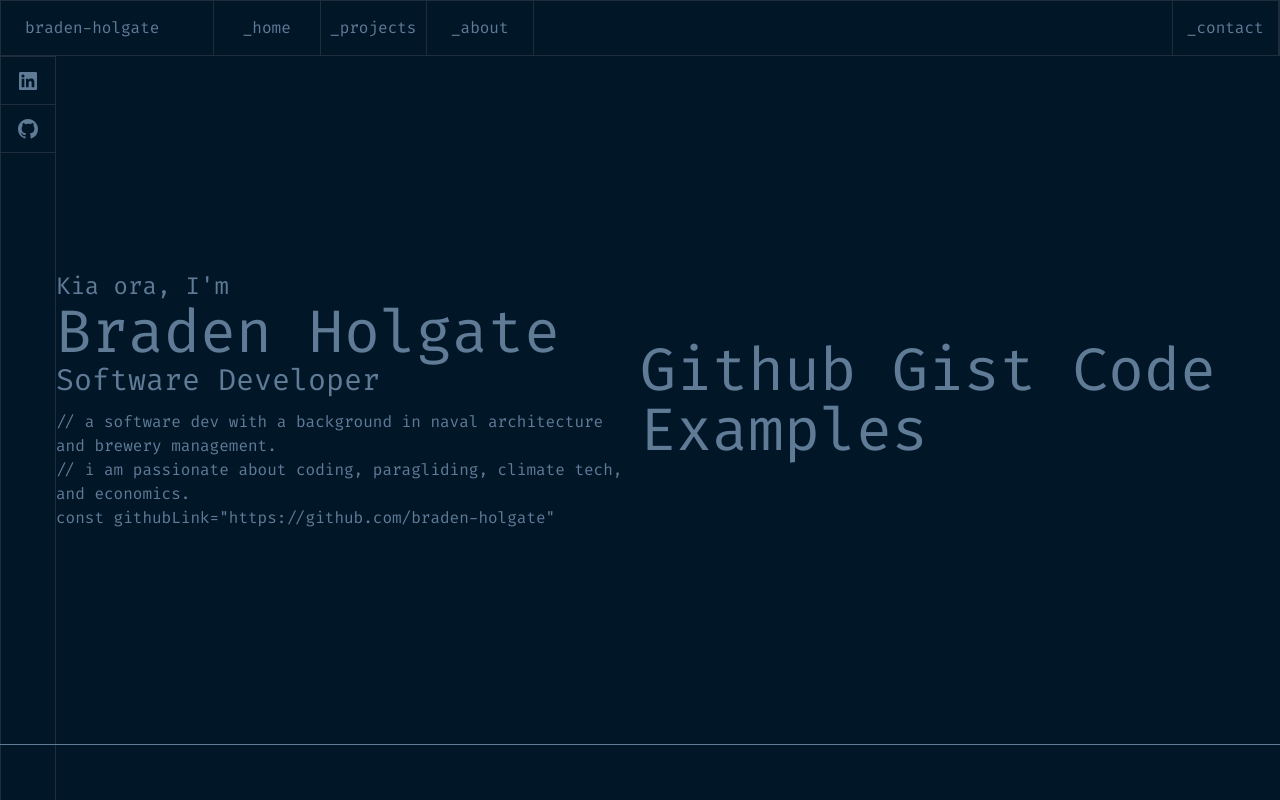
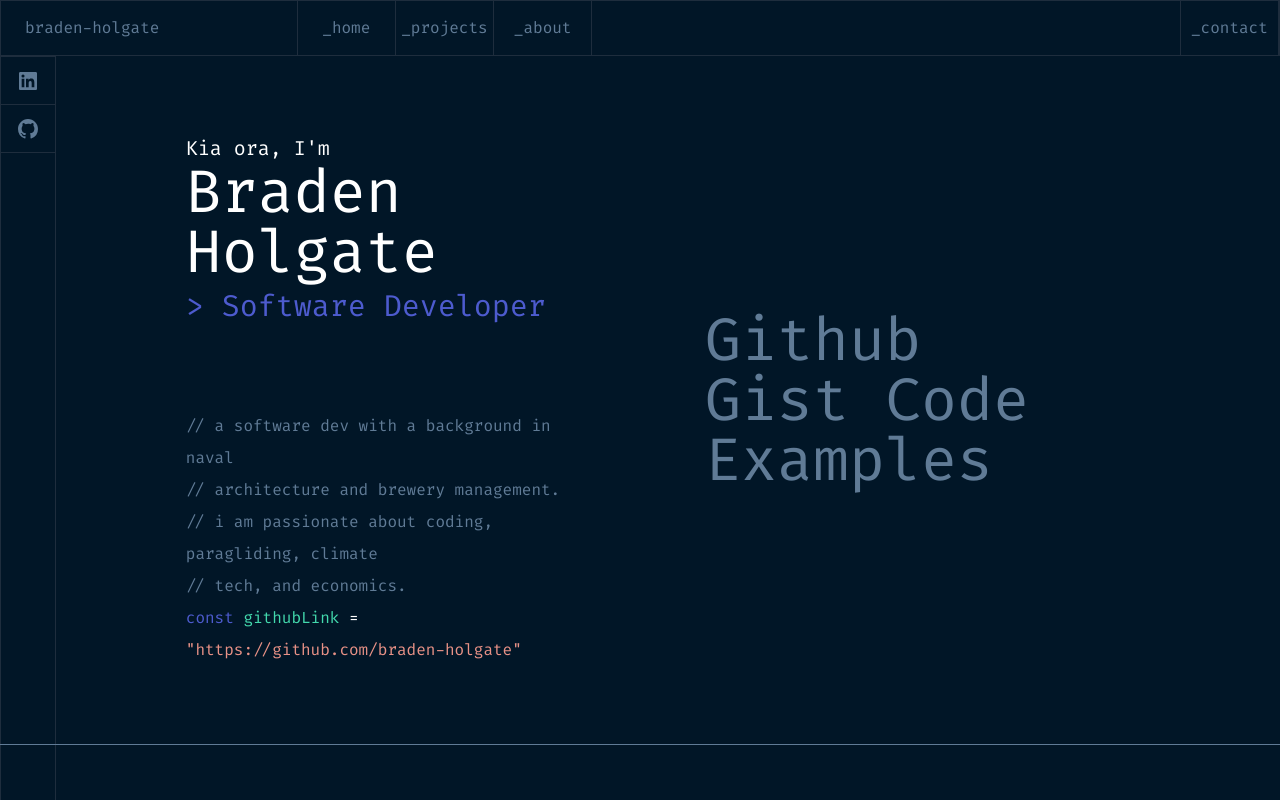
Before and after one commit to braden-holgate/jamstack-portfolio, a Next.js app: page / in a window 1280 px wide. Built offline with nearby package versions, Linux system fonts and the light colour scheme.

Commit message:
styled index page with colours and correct size and spacing of content blocks

```diff
--- a/components/ContactSideBar.tsx
+++ b/components/ContactSideBar.tsx
@@ -7,9 +7,9 @@ type Props = {}
 function ContactSideBar ({}: Props) {
   return (
     <div className='fixed top-14 left-0 w-14 h-full border border-solid border-lines flex flex-col items-center'>
-      <a href='https://www.linkedin.com/in/braden-holgate-59a2068a/' className= 'w-14 h-12 flex flex-col items-center justify-center border-b border-lines'>
+      <a href='https://www.linkedin.com/in/braden-holgate-59a2068a/' target='_blank' className= 'w-14 h-12 flex flex-col items-center justify-center border-b border-lines'>
         <Image src='/linkedin-box-fill.svg' height={24} width={24} /></a>
-      <a href='https://github.com/braden-holgate' className= 'w-14 h-12 flex flex-col items-center justify-center border-b border-lines'>
+      <a href='https://github.com/braden-holgate' target='_blank' className= 'w-14 h-12 flex flex-col items-center justify-center border-b border-lines'>
         <Image src='/github-fill.svg' height={24} width={24} /></a>
     </div>
   )
--- a/components/NavBar.tsx
+++ b/components/NavBar.tsx
@@ -5,7 +5,7 @@ export default function NavBar() {
   return (
     <nav className='sticky top-0 h-14 flex w-full border border-solid border-lines text-center items-center' >
       <Link href=''>
-        <a className= 'basis-2/12 py-4 pl-6 border-r border-lines text-left'>braden-holgate</a>
+        <a className= 'w-80 py-4 pl-6 border-r border-lines text-left'>braden-holgate</a>
       </Link>
       <Link href=''>
         <a className='basis-1/12 py-4 border-r border-lines'>_home</a>
--- a/pages/index.tsx
+++ b/pages/index.tsx
@@ -7,25 +7,27 @@ import Link from 'next/link'
 const Home: NextPage = () => {
   return (
     <Layout home>
-      <main className='flex flex-1 flex-row w-full basis-full items-center justify-end px-14'>
-        <section className='flex flex-col text-left w-1/2'>
-          <p className='text-2xl' >Kia ora, I'm</p>
-          <p className="text-6xl">Braden Holgate</p>
-          <p className='text-3xl'>Software Developer</p>
-          <p className="mt-3">
-            // a software dev with a background in naval architecture and brewery management.
+      <main className='flex flex-1 flex-row w-full basis-full items-center justify-evenly px-14'>
+        <section className='flex flex-col text-left w-4/12'>
+          <p className='text-xl text-secondary-white' >Kia ora, I'm</p>
+          <p className="text-6xl text-secondary-white">Braden Holgate</p>
+          <p className='text-3xl text-secondary-purple leading-relaxed'>{'>'} Software Developer</p>
+          <p className="mt-20 leading-loose">
+            // a software dev with a background in naval <br></br>// architecture and brewery management.
           </p>
-          <p>
-            // i am passionate about coding, paragliding, climate tech, and economics.
+          <p className='leading-loose'>
+            // i am passionate about coding, paragliding, climate <br></br>// tech, and economics.
           </p>
-          <p className=''>const githubLink="https://github.com/braden-holgate"</p>
+          <p className='leading-loose'><span className='text-secondary-purple'>const</span> <span className='text-accent-green'>githubLink </span>
+          <span className='text-secondary-white'>=</span> <span className='text-accent-rust'>"https://github.com/braden-holgate"</span></p>
         </section>
-        <section className='flex flex-col justify-start text-left w-1/2'>
+        <section className='flex flex-col justify-start text-left w-1/3'>
           <p className="text-6xl">Github Gist Code Examples</p>
         </section>
       </main>
     </Layout>
   )
+
 }
 
 export default Home
--- a/tailwind.config.js
+++ b/tailwind.config.js
@@ -14,12 +14,12 @@ module.exports = {
       secondary: {
         grey: '#607B96',
         green: '#3C9D93',
-        purple: '4D5BCE',
+        purple: '#4D5BCE',
         white: '#FFFFFF',
       },
       accent: {
         orange: '#FEA55F',
-        green: '43D9AD',
+        green: '#43D9AD',
         rust: '#E99287',
         purple: '#C98BDF',
       },
```
